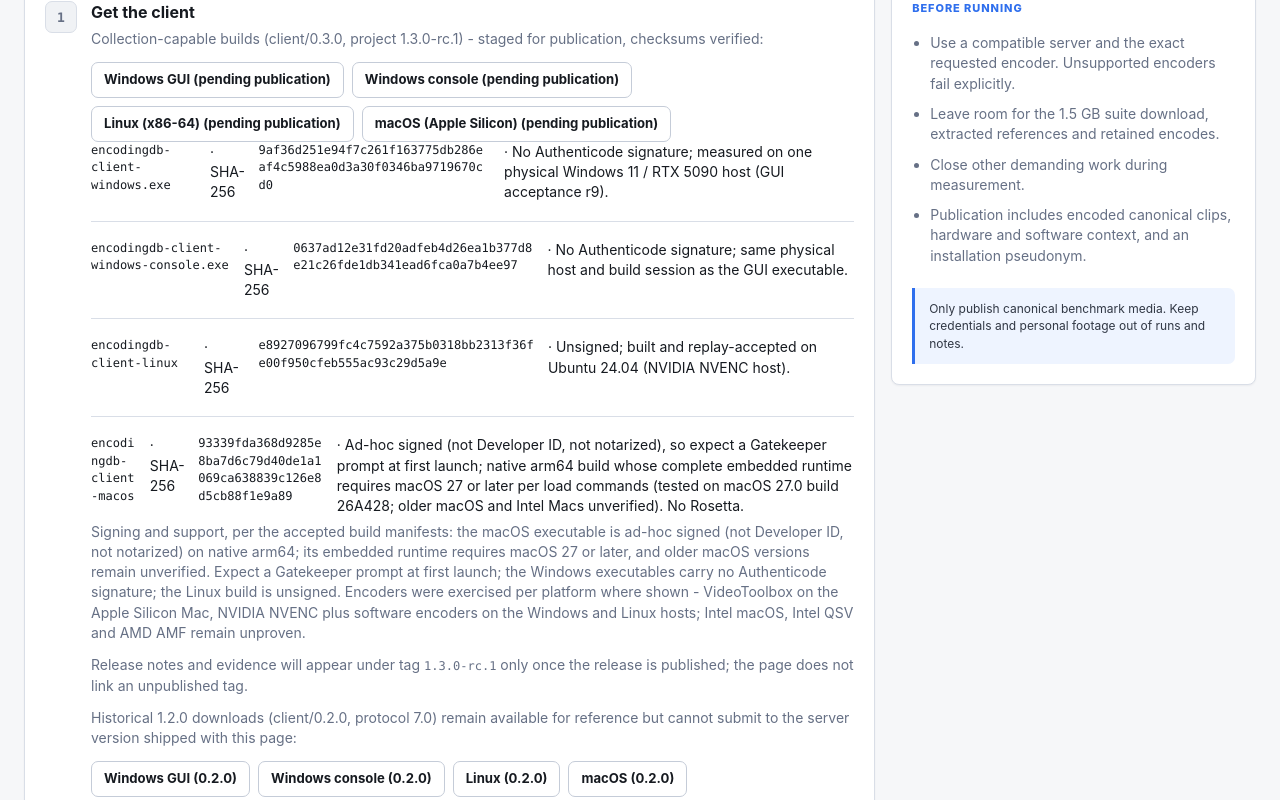
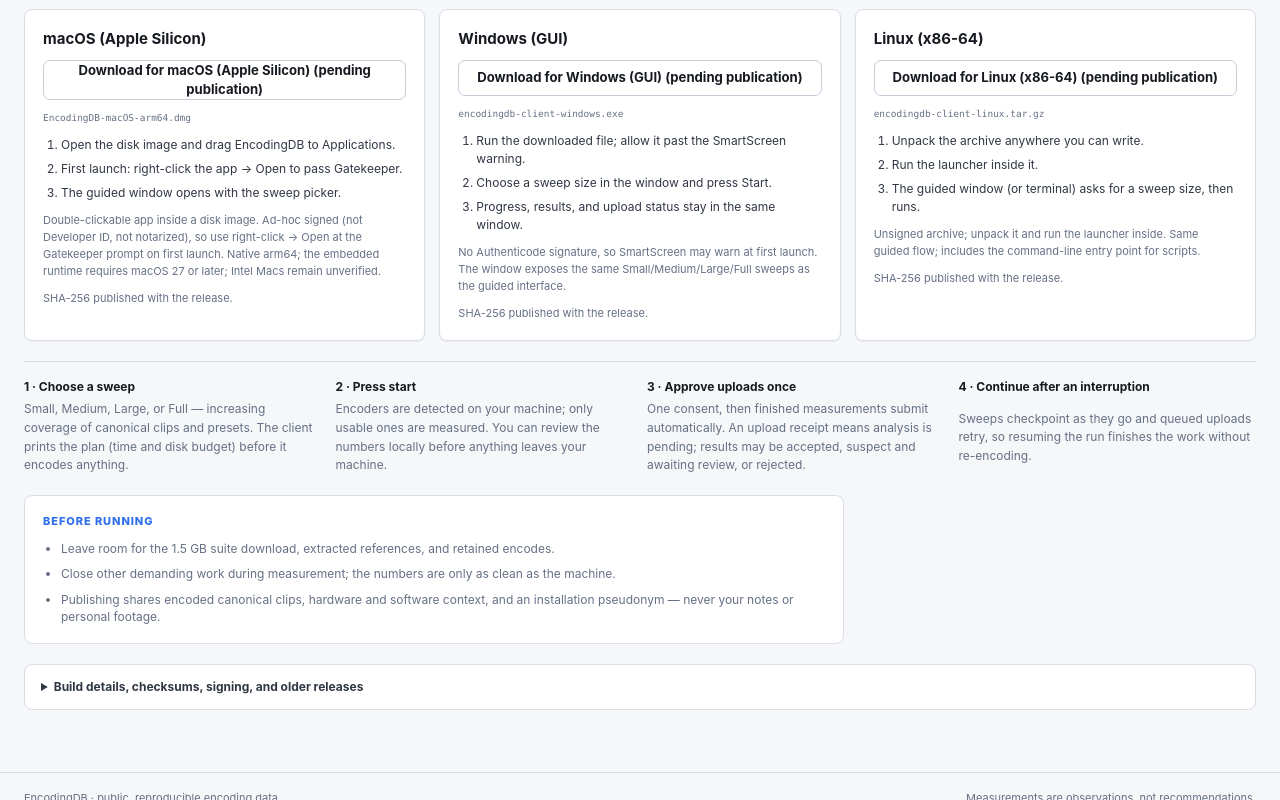
Before and after one commit to oliverdougherC/Encoding_Database, a Next.js app in the folder frontend/: page /run in a window 1280 px wide. Shown: the part 320-1120 px from the top of the page. Built offline with nearby package versions, Linux system fonts and the light colour scheme.

Commit message:
Stage the packaged 1.3.0-rc.2 builds behind a tag-exact download gate

```diff
--- a/frontend/app/run/page.module.css
+++ b/frontend/app/run/page.module.css
@@ -1,24 +1,34 @@
 .page { display:grid; gap:20px; }
-.page>header { max-width:780px; }
+.header { max-width:820px; }
 .kicker { color:var(--accent); font-size:11px; font-weight:800; letter-spacing:.085em; text-transform:uppercase; }
 .page h1 { margin-top:5px; font-size:28px; line-height:1.16; letter-spacing:-.025em; }
-.page>header>p:last-child { margin-top:8px; color:var(--muted); font-size:16px; line-height:1.6; }
-.grid { display:grid; grid-template-columns:minmax(0,1.4fr) minmax(280px,.6fr); gap:16px; }
-.panel,.aside { border:1px solid var(--border); border-radius:var(--radius); background:var(--surface); box-shadow:var(--shadow); }
-.panel { padding:20px; }
-.panel ol { list-style:none; }
-.panel li { display:flex; gap:14px; padding:18px 0; border-bottom:1px solid var(--border); }
-.panel li:first-child { padding-top:0; }
-.panel li:last-child { padding-bottom:0; border-bottom:0; }
-.panel li>span { width:32px; height:32px; flex:0 0 auto; display:grid; place-items:center; border:1px solid var(--border); border-radius:7px; background:var(--surface-2); color:var(--muted); font:700 13px var(--mono); }
-.panel h2 { font-size:16px; }
-.panel p { margin:5px 0 12px; color:var(--muted); }
-.panel a { display:inline-flex; align-items:center; }
-.panel pre { padding:12px 14px; border:1px solid var(--border); border-radius:7px; background:var(--surface-3); font:12px var(--mono); }
-.aside { padding:20px; align-self:start; }
-.aside ul { display:grid; gap:10px; margin:16px 0 22px; padding-left:18px; color:var(--muted); }
-.callout { padding:12px 14px; border-left:3px solid var(--accent); border-radius:0 7px 7px 0; background:var(--accent-soft); color:var(--text-2); font-size:12px; }
-@media(max-width:800px){.grid{grid-template-columns:1fr}}
-.downloads { display:flex; flex-wrap:wrap; gap:8px; }
-.panel li>div { min-width:0; }
-.panel pre { max-width:100%; overflow-x:auto; white-space:pre-wrap; overflow-wrap:anywhere; }
+.header p:last-child { margin-top:8px; color:var(--muted); font-size:15px; line-height:1.6; }
+.callout { padding:12px 14px; border-left:3px solid var(--accent); border-radius:0 7px 7px 0; background:var(--accent-soft); color:var(--text-2); font-size:12px; max-width:900px; }
+
+.platforms { display:grid; grid-template-columns:repeat(auto-fit,minmax(260px,1fr)); gap:14px; }
+.card { display:grid; align-content:start; gap:10px; padding:18px; border:1px solid var(--border); border-radius:var(--radius); background:var(--surface); box-shadow:var(--shadow); min-width:0; }
+.card h2 { font-size:15px; }
+.card .btn { width:100%; }
+.fileName { color:var(--muted); font-size:11px; overflow-wrap:anywhere; }
+.steps { display:grid; gap:6px; padding-left:18px; color:var(--text-2); font-size:12px; line-height:1.5; }
+.steps li { overflow-wrap:anywhere; }
+.support, .sha { color:var(--muted); font-size:11px; line-height:1.55; overflow-wrap:anywhere; }
+
+.howto { display:grid; grid-template-columns:repeat(auto-fit,minmax(210px,1fr)); gap:14px; border-top:1px solid var(--border); padding-top:16px; }
+.howto div { display:grid; gap:5px; min-width:0; }
+.howto strong { font-size:12px; }
+.howto span { color:var(--muted); font-size:12px; line-height:1.55; }
+
+.beforeRun { border:1px solid var(--border); border-radius:var(--radius); background:var(--surface); padding:18px; max-width:820px; }
+.beforeRun ul { display:grid; gap:8px; margin-top:10px; padding-left:18px; color:var(--muted); font-size:12px; }
+
+.disclosure { border:1px solid var(--border); border-radius:var(--radius); background:var(--surface); }
+.disclosure summary { padding:13px 16px; cursor:pointer; font-size:12px; font-weight:650; color:var(--text-2); }
+.disclosureBody { display:grid; gap:12px; padding:0 16px 16px; border-top:1px solid var(--border); }
+.disclosureBody h3 { margin-top:14px; color:var(--muted); font-size:11px; font-weight:800; letter-spacing:.07em; text-transform:uppercase; }
+.disclosureBody p { color:var(--muted); font-size:12px; line-height:1.6; overflow-wrap:anywhere; }
+.disclosureBody a { color:var(--accent); }
+.assetList { display:grid; gap:8px; list-style:none; }
+.assetList li { font-size:12px; color:var(--muted); overflow-wrap:anywhere; }
+.assetList a { color:var(--accent); }
+.disclosureBody pre { max-width:100%; padding:10px 12px; border:1px solid var(--border); border-radius:7px; background:var(--surface-3); font:12px var(--mono); overflow-x:auto; white-space:pre-wrap; overflow-wrap:anywhere; }
--- a/frontend/app/run/page.tsx
+++ b/frontend/app/run/page.tsx
@@ -1,42 +1,95 @@
 import styles from "./page.module.css";
-import { downloadModel, historicalTag, projectTag, repoReleases } from "./releaseAssets";
+import { downloadModel, historicalTag, projectTag, repoReleases, supersededAssets, supersededTag } from "./releaseAssets";
 
 export const dynamic = "force-dynamic";
+
+const platformNotes: Record<string, string[]> = {
+  "EncodingDB-macOS-arm64.dmg": ["Open the disk image and drag EncodingDB to Applications.", "First launch: right-click the app → Open to pass Gatekeeper.", "The guided window opens with the sweep picker."],
+  "encodingdb-client-windows.exe": ["Run the downloaded file; allow it past the SmartScreen warning.", "Choose a sweep size in the window and press Start.", "Progress, results, and upload status stay in the same window."],
+  "encodingdb-client-linux.tar.gz": ["Unpack the archive anywhere you can write.", "Run the launcher inside it.", "The guided window (or terminal) asks for a sweep size, then runs."],
+};
 
 export default function RunPage() {
   const downloads = downloadModel(process.env);
   const historical = `${repoReleases}/download/${historicalTag}`;
+  const superseded = `${repoReleases}/download/${supersededTag}`;
   return <div className={`page ${styles.page}`}>
-    <header><p className={styles.kicker}>Contribute results</p><h1>Run a benchmark</h1><p>Measure a canonical clip on your machine, review the result, then choose whether to publish.</p></header>
+    <header className={styles.header}>
+      <p className={styles.kicker}>Contribute results</p>
+      <h1>Download. Open. Pick a sweep. Start.</h1>
+      <p>The client detects which encoders your machine can actually use, runs a guided measurement sweep over the canonical clips, and — once you have approved uploads — submits finished results automatically. No command line needed.</p>
+    </header>
+
     {downloads.published
-      ? <p className={styles.callout}><strong>Collection update published.</strong> The downloads below are the corrected client/0.3.0 builds (project {projectTag}) for the current server (protocol 7.1). Verify each file against its SHA-256 checksum before running.</p>
-      : <p className={styles.callout}><strong>Collection update in preparation.</strong> The corrected measurement flow requires client/0.3.0, and the server version shipped alongside this page requires protocol 7.1 - the historical 1.2.0 downloads below (client/0.2.0) can no longer submit to it. The tested {projectTag} builds are staged and listed with their verified checksums, but are not downloadable here until they are published as release assets for tag {projectTag}. Use the source client below meanwhile.</p>}
-    <div className={styles.grid}><main className={styles.panel}><ol>
-      <li><span>1</span><div><h2>Get the client</h2>
-        <p>{downloads.published
-          ? <>Collection-capable builds (client/0.3.0, project {projectTag}):</>
-          : <>Collection-capable builds (client/0.3.0, project {projectTag}) - staged for publication, checksums verified:</>}</p>
-        <div className={styles.downloads}>
-          {downloads.items.map((a) => a.href
-            ? <a key={a.file} className="btn" href={a.href}>{a.label}</a>
-            : <span key={a.file} className="btn" aria-disabled="true" title="Not published yet">{a.label} (pending publication)</span>)}
-        </div>
-        <ul>{downloads.items.map((a) => <li key={a.file}><code>{a.file}</code> · SHA-256 <code>{a.sha256}</code> · {a.support}</li>)}</ul>
-        <p>Signing and support, per the accepted build manifests: the macOS executable is ad-hoc signed (not Developer ID, not notarized) on native arm64; its embedded runtime requires macOS 27 or later, and older macOS versions remain unverified. Expect a Gatekeeper prompt at first launch; the Windows executables carry no Authenticode signature; the Linux build is unsigned. Encoders were exercised per platform where shown - VideoToolbox on the Apple Silicon Mac, NVIDIA NVENC plus software encoders on the Windows and Linux hosts; Intel macOS, Intel QSV and AMD AMF remain unproven.</p>
-        {downloads.published
-          ? <a href={`${repoReleases}/tag/${projectTag}`}>Release notes, checksums and build evidence ({projectTag})</a>
-          : <p>Release notes and evidence will appear under tag <code>{projectTag}</code> only once the release is published; the page does not link an unpublished tag.</p>}
-        <p>Historical {historicalTag} downloads (client/0.2.0, protocol 7.0) remain available for reference but cannot submit to the server version shipped with this page:</p>
-        <div className={styles.downloads}>
-          <a className="btn" href={`${historical}/encodingdb-client-windows.exe`}>Windows GUI (0.2.0)</a>
-          <a className="btn" href={`${historical}/encodingdb-client-windows-console.exe`}>Windows console (0.2.0)</a>
-          <a className="btn" href={`${historical}/encodingdb-client-linux`}>Linux (0.2.0)</a>
-          <a className="btn" href={`${historical}/encodingdb-client-macos`}>macOS (0.2.0)</a>
-        </div>
-        <a href={`${repoReleases}/tag/${historicalTag}`}>{historicalTag} requirements, checksums and release evidence</a></div></li>
-      <li><span>2</span><div><h2>Try the corrected source client</h2><p>From the client/0.3.0 source checkout and its installed Python environment, run one clip locally. The client downloads and verifies the suite, warms up the encoder, then measures repeated attempts.</p><pre>{`python -m client --codec libx264 --presets fast --no-submit`}</pre><p>For a seven-clip campaign using the same recipe:</p><pre>{`python -m client --codec libx264 --presets fast --campaign full --no-submit`}</pre><p>Keep the campaign ID printed by the client. A full campaign takes longer; the client reports its attempt and storage budget before encoding.</p></div></li>
-      <li><span>3</span><div><h2>Publish the saved result</h2><p>Use the campaign ID to upload the completed measurements without encoding them again:</p><pre>{`python -m client --resume-campaign CAMPAIGN_ID --submit`}</pre><p>To measure and publish a new quick contribution in one command:</p><pre>{`python -m client --codec libx264 --presets fast --submit`}</pre><p>An upload receipt means analysis is pending. The result may then be accepted, suspect and awaiting review, or rejected. Public PL remains unavailable until calibration is approved.</p></div></li>
-      <li><span>4</span><div><h2>Continue after an interruption</h2><p>Resume unfinished measurements or retry queued uploads. Offline results remain pending.</p><pre>{`python -m client --resume-campaign CAMPAIGN_ID --no-submit\npython -m client --upload-only\npython -m client --queue-status`}</pre></div></li>
-    </ol></main><aside className={styles.aside}><p className={styles.kicker}>Before running</p><ul><li>Use a compatible server and the exact requested encoder. Unsupported encoders fail explicitly.</li><li>Leave room for the 1.5 GB suite download, extracted references and retained encodes.</li><li>Close other demanding work during measurement.</li><li>Publication includes encoded canonical clips, hardware and software context, and an installation pseudonym.</li></ul><p className={styles.callout}>Only publish canonical benchmark media. Keep credentials and personal footage out of runs and notes.</p></aside></div>
+      ? <p className={styles.callout}><strong>Version {projectTag} is published.</strong> The downloads below are the packaged builds for the current server (protocol 7.1). Verify each file against the SHA-256 listed on the release page before running.</p>
+      : <p className={styles.callout}><strong>Version {projectTag} is being prepared.</strong> The packaged builds below are staged and their file names are final, but the download buttons activate only once they are published under tag {projectTag}. Checksums are published with the release, never before it.</p>}
+
+    <section className={styles.platforms} aria-label="Primary downloads">
+      {downloads.items.map((asset) => <article key={asset.file} className={styles.card}>
+        <h2>{asset.label}</h2>
+        {asset.href
+          ? <a className="btn btn-primary" href={asset.href}>Download for {asset.label}</a>
+          : <span className="btn" aria-disabled="true" title="Not published yet">Download for {asset.label} (pending publication)</span>}
+        <p className={styles.fileName}><code>{asset.file}</code></p>
+        <ol className={styles.steps}>{(platformNotes[asset.file] ?? []).map((line) => <li key={line}>{line}</li>)}</ol>
+        <p className={styles.support}>{asset.support}</p>
+        <p className={styles.sha}>{asset.sha256 ? <>SHA-256 <code>{asset.sha256}</code></> : "SHA-256 published with the release."}</p>
+      </article>)}
+    </section>
+
+    <section className={styles.howto} aria-label="How a run works">
+      <div><strong>1 · Choose a sweep</strong><span>Small, Medium, Large, or Full — increasing coverage of canonical clips and presets. The client prints the plan (time and disk budget) before it encodes anything.</span></div>
+      <div><strong>2 · Press start</strong><span>Encoders are detected on your machine; only usable ones are measured. You can review the numbers locally before anything leaves your machine.</span></div>
+      <div><strong>3 · Approve uploads once</strong><span>One consent, then finished measurements submit automatically. An upload receipt means analysis is pending; results may be accepted, suspect and awaiting review, or rejected.</span></div>
+      <div><strong>4 · Continue after an interruption</strong><span>Sweeps checkpoint as they go and queued uploads retry, so resuming the run finishes the work without re-encoding.</span></div>
+    </section>
+
+    <aside className={styles.beforeRun}>
+      <p className={styles.kicker}>Before running</p>
+      <ul>
+        <li>Leave room for the 1.5&nbsp;GB suite download, extracted references, and retained encodes.</li>
+        <li>Close other demanding work during measurement; the numbers are only as clean as the machine.</li>
+        <li>Publishing shares encoded canonical clips, hardware and software context, and an installation pseudonym — never your notes or personal footage.</li>
+      </ul>
+    </aside>
+
+    <details className={styles.disclosure}>
+      <summary>Build details, checksums, signing, and older releases</summary>
+      <div className={styles.disclosureBody}>
+        <h3>{projectTag} signing and support</h3>
+        <p>Per the current build chain: the macOS app is ad-hoc signed (not Developer ID, not notarized) on native arm64 and requires macOS 27 or later; the Windows executable carries no Authenticode signature; the Linux build is unsigned. Encoders were exercised per platform where shown — VideoToolbox on the Apple Silicon Mac, NVIDIA NVENC plus software encoders on the Windows and Linux hosts; Intel macOS, Intel QSV, and AMD AMF remain unproven. {downloads.published
+          ? <a href={`${repoReleases}/tag/${projectTag}`}>Release notes, checksums, and build evidence ({projectTag})</a>
+          : <>Release notes and evidence will appear under tag <code>{projectTag}</code> once the release is published; this page does not link an unpublished tag.</>}</p>
+
+        <h3>Superseded command-line builds ({supersededTag})</h3>
+        <p>Protocol-compatible plain executables that predate the packaged apps. The macOS file is a bare extensionless executable — prefer the disk image. Advanced users with a terminal may keep using these until {projectTag} ships.</p>
+        <ul className={styles.assetList}>
+          {supersededAssets.map((asset) => <li key={asset.file}>
+            <a href={`${superseded}/${asset.file}`}>{asset.label}</a>{" "}
+            <code>{asset.file}</code> · SHA-256 <code>{asset.sha256}</code>
+          </li>)}
+        </ul>
+
+        <h3>Historical 1.2.0 (cannot submit)</h3>
+        <p>The 1.2.0 downloads (client/0.2.0, protocol 7.0) remain reachable for reference, but they cannot submit to the server version shipped with this page. Treat them as archived, not as recommended downloads.</p>
+        <ul className={styles.assetList}>
+          <li><a href={`${historical}/encodingdb-client-windows.exe`}>Windows GUI (0.2.0)</a> · <code>encodingdb-client-windows.exe</code></li>
+          <li><a href={`${historical}/encodingdb-client-windows-console.exe`}>Windows console (0.2.0)</a> · <code>encodingdb-client-windows-console.exe</code></li>
+          <li><a href={`${historical}/encodingdb-client-linux`}>Linux (0.2.0)</a> · <code>encodingdb-client-linux</code></li>
+          <li><a href={`${historical}/encodingdb-client-macos`}>macOS (0.2.0)</a> · <code>encodingdb-client-macos</code></li>
+          <li><a href={`${repoReleases}/tag/${historicalTag}`}>1.2.0 requirements, checksums, and release evidence</a></li>
+        </ul>
+
+        <h3>Advanced: source checkout and scripted CLI (optional)</h3>
+        <p>Not the normal contribution path — the packaged apps do everything below. For automation or source builds, from a client checkout with its installed Python environment:</p>
+        <pre>{`python -m client --codec libx264 --presets fast --no-submit`}</pre>
+        <p>A seven-clip campaign with the same recipe:</p>
+        <pre>{`python -m client --codec libx264 --presets fast --campaign full --no-submit`}</pre>
+        <p>Publish a saved campaign without re-encoding, or measure and publish in one step:</p>
+        <pre>{`python -m client --resume-campaign CAMPAIGN_ID --submit\npython -m client --codec libx264 --presets fast --submit`}</pre>
+        <p>Resume unfinished measurements or retry queued uploads:</p>
+        <pre>{`python -m client --resume-campaign CAMPAIGN_ID --no-submit\npython -m client --upload-only\npython -m client --queue-status`}</pre>
+      </div>
+    </details>
   </div>;
 }
--- a/frontend/app/run/releaseAssets.ts
+++ b/frontend/app/run/releaseAssets.ts
@@ -1,19 +1,25 @@
-// Release-aware download model for the collection client.
+// Release-aware download model for the collection client (target 1.3.0-rc.2).
 //
-// The four verified collection builds are packaged from the accepted client
-// tree at a350d45 content and carry project version 1.3.0-rc.1 / client
-// protocol 0.3.0. The intended publication tag is `1.3.0-rc.1` (same
-// un-prefixed convention as the historical `1.2.0` tag). The assets become
-// downloadable only when the operator publishes them as GitHub release
-// assets under that tag and verifies the checksums; the deployment then sets
-// COLLECTION_DOWNLOAD_BASE on the frontend service (docker-compose.prod.yml
-// passes it through, empty by default). While the variable is unset the page
-// must NOT advertise the new URLs or even a release-notes link as live - it
-// stages the exact file names and verified checksums instead. Historical
-// 1.2.0 (client/0.2.0) assets stay reachable but cannot submit to the server
-// version shipped with this page (protocol 7.1).
+// The packaged rc.2 builds - macOS DMG with a double-clickable app, Windows
+// GUI executable, Linux archive with a launcher - are being produced on the
+// client lane. They become downloadable only when the operator publishes them
+// as GitHub release assets under tag `1.3.0-rc.2` and stamps the verified
+// SHA-256 digests into `primaryAssets` during integration.
+//
+// COLLECTION_DOWNLOAD_BASE must be the full download base for the CURRENT tag,
+// e.g. `https://github.com/<owner>/<repo>/releases/download/1.3.0-rc.2`.
+// The model fails closed on any other value: the currently deployed base
+// still points at the published 1.3.0-rc.1 assets, and rc.2 file names must
+// never be concatenated onto that path. Publication is therefore keyed to the
+// exact tag segment, not merely to a non-empty variable.
+//
+// 1.3.0-rc.1 stays published as plain command-line builds (the macOS asset is
+// a bare extensionless executable); it is listed as superseded, never as the
+// recommended download. 1.2.0 (client/0.2.0, protocol 7.0) is historical and
+// cannot submit to the protocol 7.1 server.
 
-export const projectTag = "1.3.0-rc.1";
+export const projectTag = "1.3.0-rc.2";
+export const supersededTag = "1.3.0-rc.1";
 export const historicalTag = "1.2.0";
 export const repoReleases = "https://github.com/oliverdougherC/Encoding_Database/releases";
 
@@ -24,39 +30,65 @@
 export interface ReleaseAsset {
   file: string;
   label: string;
-  sha256: string;
+  // null until the packaged build exists and root stamps the verified digest.
+  // Never invent one: the page renders "pending publication" honestly instead.
+  sha256: string | null;
   support: string;
 }
 
+// Recommended primary downloads. Signing/support claims describe the current
+// build chain; if the packaging lane changes them, root updates these lines at
+// integration alongside the stamped digests.
+export const primaryAssets: ReleaseAsset[] = [
+  {
+    file: "EncodingDB-macOS-arm64.dmg",
+    label: "macOS (Apple Silicon)",
+    sha256: null,
+    support: "Double-clickable app inside a disk image. Ad-hoc signed (not Developer ID, not notarized), so use right-click → Open at the Gatekeeper prompt on first launch. Native arm64; the embedded runtime requires macOS 27 or later; Intel Macs remain unverified.",
+  },
+  {
+    file: "encodingdb-client-windows.exe",
+    label: "Windows (GUI)",
+    sha256: null,
+    support: "No Authenticode signature, so SmartScreen may warn at first launch. The window exposes the same Small/Medium/Large/Full sweeps as the guided interface.",
+  },
+  {
+    file: "encodingdb-client-linux.tar.gz",
+    label: "Linux (x86-64)",
+    sha256: null,
+    support: "Unsigned archive; unpack it and run the launcher inside. Same guided flow; includes the command-line entry point for scripts.",
+  },
+];
+
+// Published but superseded command-line builds (client/0.3.0, protocol 7.1).
 // Checksums are the accepted release-executable identities recorded in
 // docs/operations/evidence/integration-recovery-20260920/package-acceptance.json
 // and each build's SHA256SUMS receipt (all four re-hashed on-disk 2026-09-20).
-// These are release artifacts, distinct from the frozen b3ef24a calibration
-// binary (443e293e...).
-export const collectionAssets: ReleaseAsset[] = [
+// Keep these as documentation; they must not be presented as recommended.
+export const supersededAssets: ReleaseAsset[] = [
   {
     file: "encodingdb-client-windows.exe",
-    label: "Windows GUI",
+    label: "Windows GUI (rc.1)",
     sha256: "9af36d251e94f7c261f163775db286eaf4c5988ea0d3a30f0346ba9719670cd0",
     support: "No Authenticode signature; measured on one physical Windows 11 / RTX 5090 host (GUI acceptance r9).",
   },
   {
     file: "encodingdb-client-windows-console.exe",
-    label: "Windows console",
+    label: "Windows console (rc.1)",
     sha256: "0637ad12e31fd20adfeb4d26ea1b377d8e21c26fde1db341ead6fca0a7b4ee97",
     support: "No Authenticode signature; same physical host and build session as the GUI executable.",
   },
   {
     file: "encodingdb-client-linux",
-    label: "Linux (x86-64)",
+    label: "Linux x86-64 (rc.1)",
     sha256: "e8927096799fc4c7592a375b0318bb2313f36fe00f950cfeb555ac93c29d5a9e",
     support: "Unsigned; built and replay-accepted on Ubuntu 24.04 (NVIDIA NVENC host).",
   },
   {
     file: "encodingdb-client-macos",
-    label: "macOS (Apple Silicon)",
+    label: "macOS Apple Silicon (rc.1)",
     sha256: "93339fda368d9285e8ba7d6c79d40de1a1069ca638839c126e8d5cb88f1e9a89",
-    support: "Ad-hoc signed (not Developer ID, not notarized), so expect a Gatekeeper prompt at first launch; native arm64 build whose complete embedded runtime requires macOS 27 or later per load commands (tested on macOS 27.0 build 26A428; older macOS and Intel Macs unverified). No Rosetta.",
+    support: "Bare extensionless executable (no app bundle) - superseded by the DMG. Ad-hoc signed (not Developer ID, not notarized); native arm64 with an embedded runtime requiring macOS 27 or later (tested on macOS 27.0 build 26A428); older macOS and Intel Macs unverified. No Rosetta.",
   },
 ];
 
@@ -66,15 +98,15 @@
   items: Array<ReleaseAsset & { href: string | null }>;
 }
 
-// Empty/absent COLLECTION_DOWNLOAD_BASE means "assets staged, not yet
-// published": hrefs stay null so the page can show the plan without
-// claiming an unpublished URL is live.
+// A missing/mismatched base means "assets staged, not yet published": hrefs
+// stay null so the page can stage the plan without claiming an unpublished
+// URL is live - and without ever resolving rc.2 names under another tag.
 export function downloadModel(env: Record<string, string | undefined>): DownloadModel {
   const base = (env[downloadBaseEnvVar] ?? "").trim().replace(/\/+$/, "");
-  const published = base.length > 0;
+  const published = base.endsWith(`/download/${projectTag}`);
   return {
     published,
     base,
-    items: collectionAssets.map((a) => ({ ...a, href: published ? `${base}/${a.file}` : null })),
+    items: primaryAssets.map((a) => ({ ...a, href: published ? `${base}/${a.file}` : null })),
   };
 }
```
Also changed, not shown: 2 other files (tests, documents, lock files or other folders).
